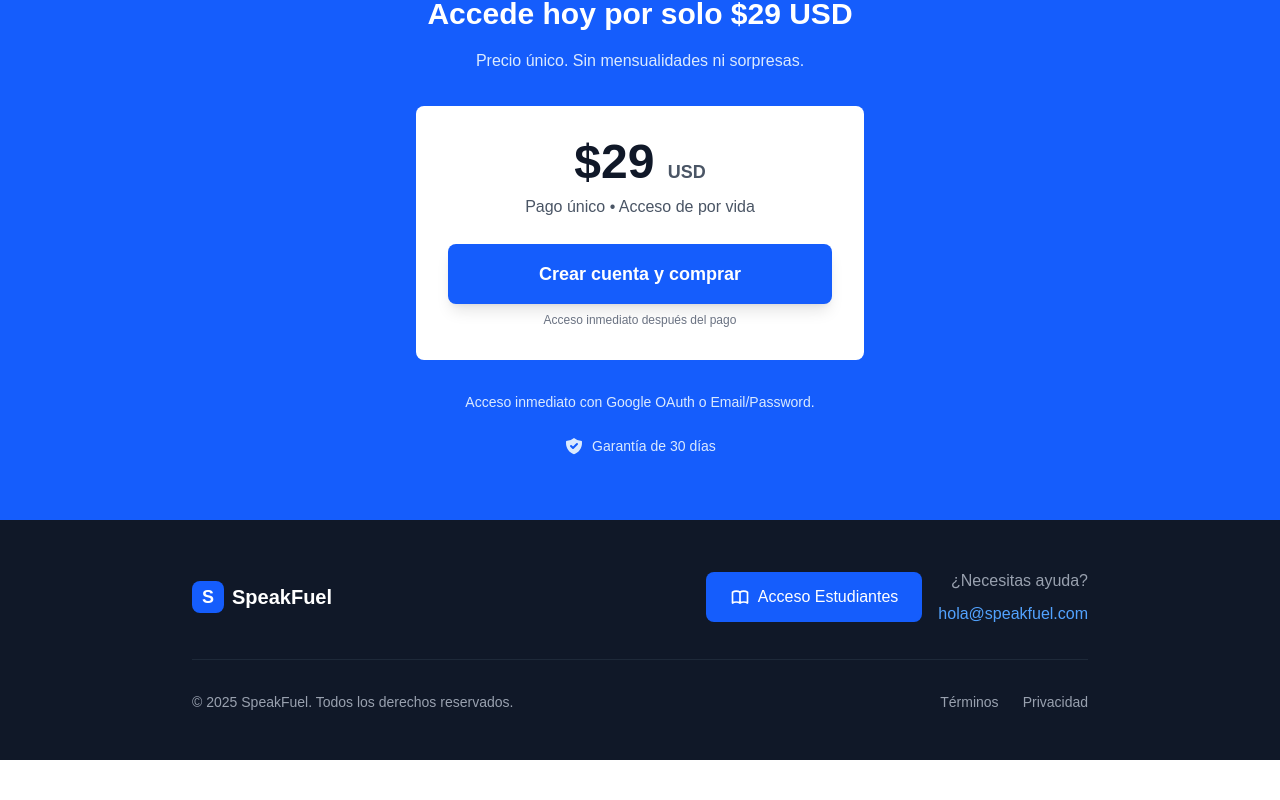
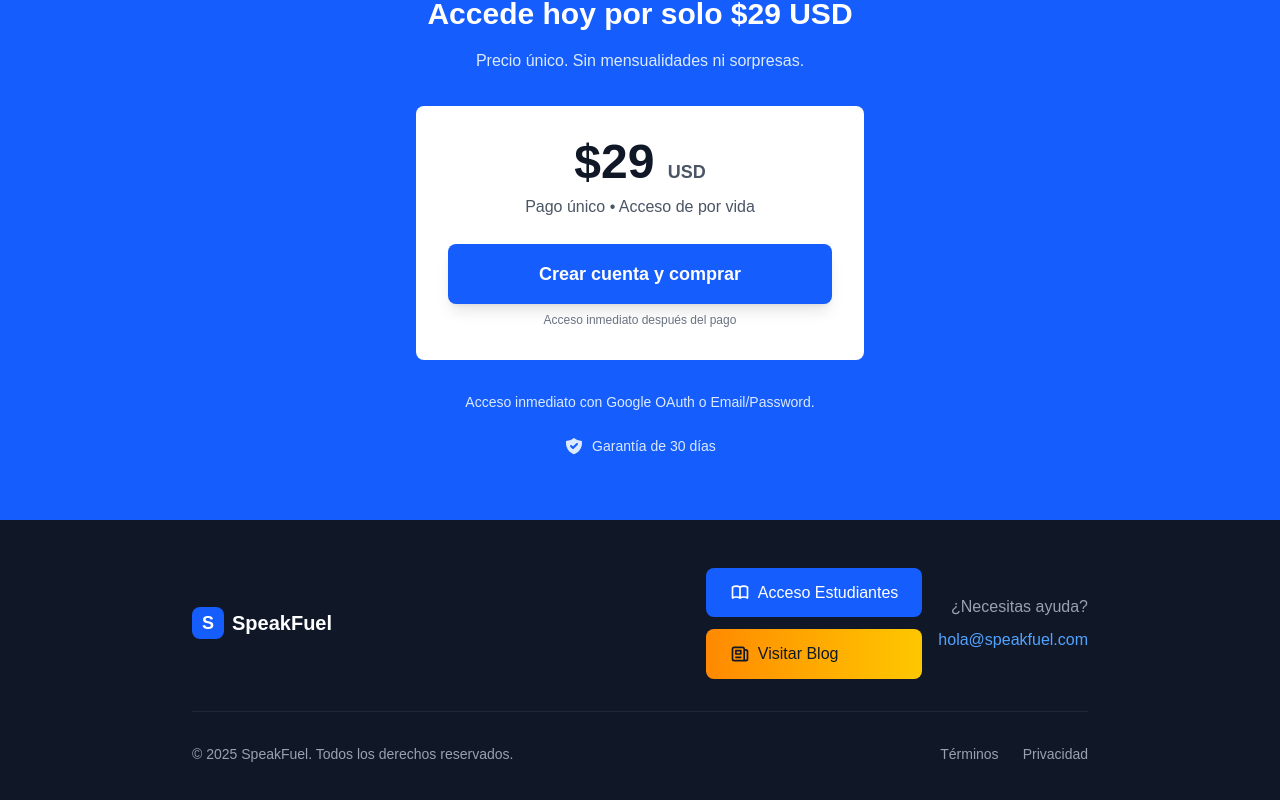
Before and after one commit to david7890/speakfuel, a Next.js app: page / in a window 1280 px wide. Shown: the part 2262-3062 px from the top of the page. Before the commit the page ends 3022 px from the top, so only its background shows below. Built offline with nearby package versions, Linux system fonts and the light colour scheme.

Commit message:
blog button

```diff
--- a/src/app/components/Footer.tsx
+++ b/src/app/components/Footer.tsx
@@ -14,8 +14,9 @@
             <span className="ml-2 text-xl font-bold">SpeakFuel</span>
           </div>
 
-          {/* Student Access Button */}
+          {/* Action Buttons */}
           <div className="flex flex-col md:flex-row items-center gap-4 mb-4 md:mb-0">
+            <div className="flex flex-col gap-3">
               <a
                 href="/auth/login"
                 className="bg-blue-600 hover:bg-blue-700 text-white px-6 py-3 rounded-lg font-medium transition-all duration-300 hover:shadow-lg transform hover:scale-105 flex items-center gap-2"
@@ -25,6 +26,18 @@
                 </svg>
                 Acceso Estudiantes
               </a>
+
+              {/* Blog Button */}
+              <a
+                href="/blog"
+                className="bg-gradient-to-r from-orange-400 to-yellow-400 hover:from-orange-500 hover:to-yellow-500 text-gray-900 px-6 py-3 rounded-lg font-medium transition-all duration-300 hover:shadow-lg transform hover:scale-105 flex items-center gap-2"
+              >
+                <svg className="w-5 h-5" fill="none" stroke="currentColor" viewBox="0 0 24 24">
+                  <path strokeLinecap="round" strokeLinejoin="round" strokeWidth={2} d="M19 20H5a2 2 0 01-2-2V6a2 2 0 012-2h10a2 2 0 012 2v1m2 13a2 2 0 01-2-2V7m2 13a2 2 0 002-2V9a2 2 0 00-2-2h-2m-4-3H9M7 16h6M7 8h6v4H7V8z" />
+                </svg>
+                Visitar Blog
+              </a>
+            </div>
 
             {/* Contact */}
             <div className="text-center md:text-right">
```
Lines whose indentation alone changed are shown as unchanged.
